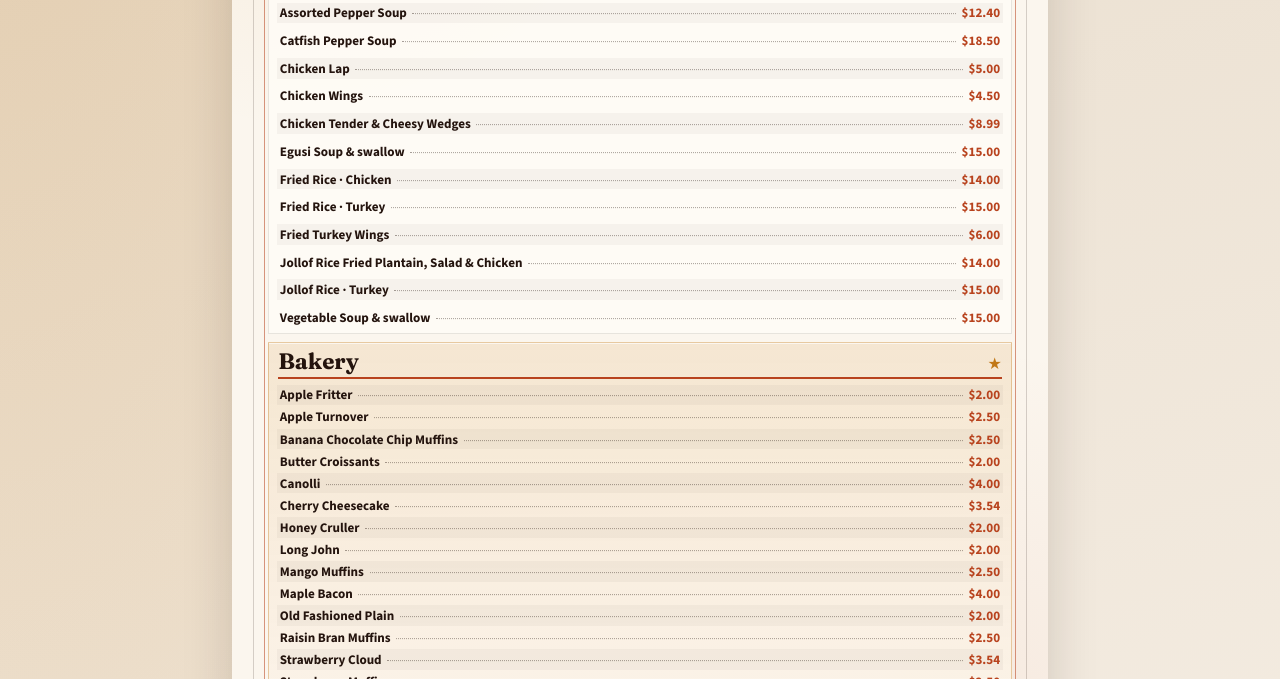
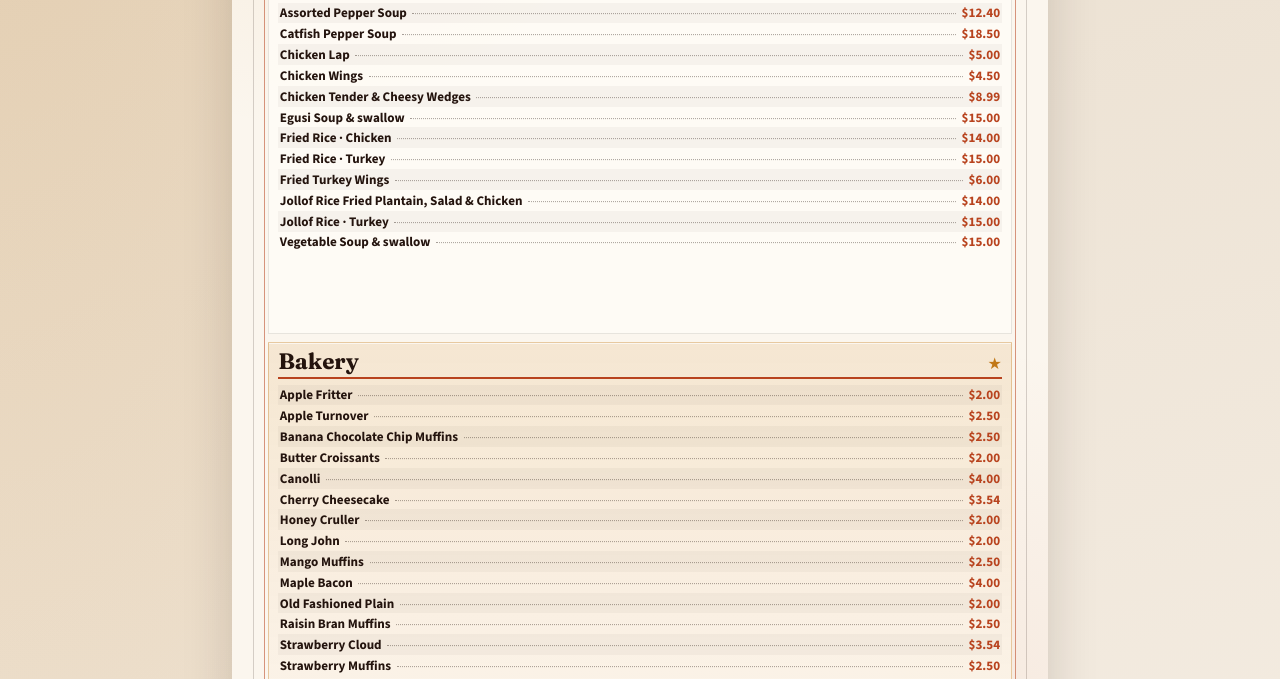
Before and after one commit to danhops16/cafe, a website built with Vite: page print-menu.html in a window 1280 px wide. Shown: the part 377-1056 px from the top of the page. Built offline with nearby package versions, Linux system fonts and the light colour scheme.

Commit message:
Keep bakery list from overflowing into the print footer.
Co-authored-by: Cursor <cursoragent@cursor.com>

```diff
--- a/src/print-menu.css
+++ b/src/print-menu.css
@@ -293,8 +293,9 @@ body {
 }
 
 .pm-panel--band .pm-list--grid {
-  align-content: space-between;
+  align-content: start;
   flex: 1;
+  min-height: 0;
 }
 
 .pm-page--stack .pm-page__content {
@@ -365,9 +366,11 @@ body {
   padding: 0;
   display: flex;
   flex-direction: column;
-  justify-content: space-between;
+  justify-content: flex-start;
   gap: 0;
   flex: 1;
+  min-height: 0;
+  overflow: hidden;
 }
 
 .pm-item {
```
